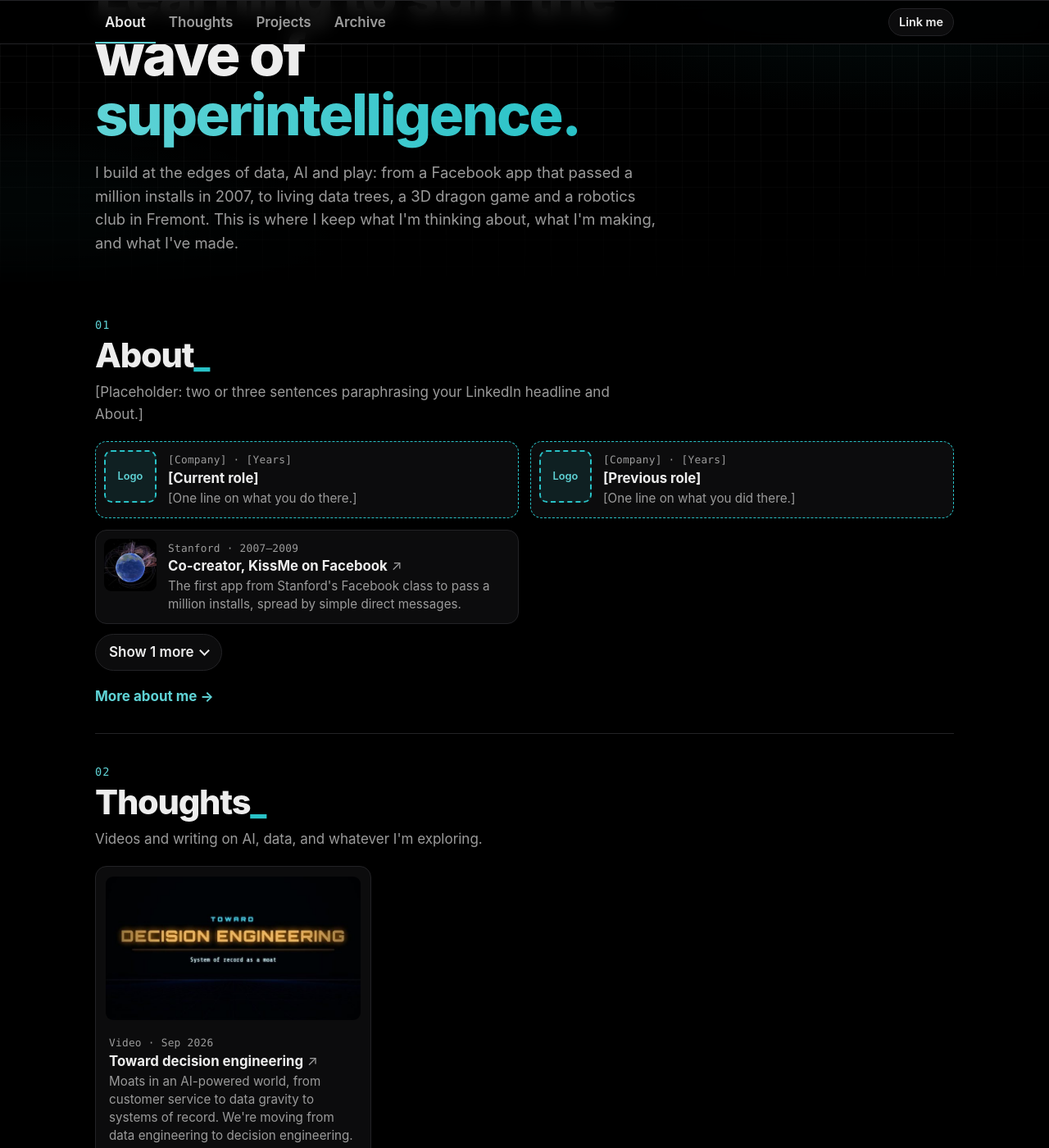
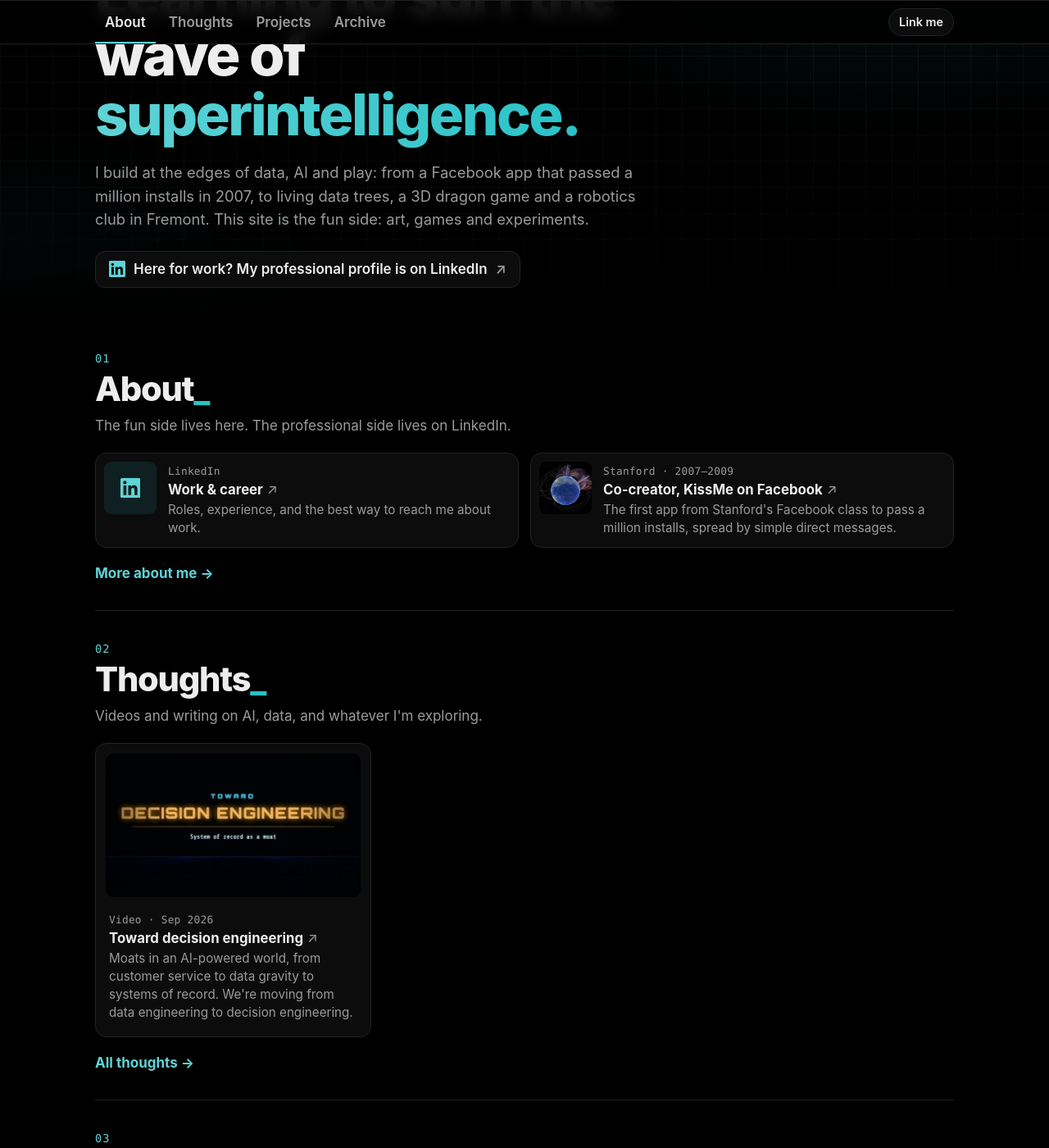
Before and after one commit to joelisjoel/joelisjoel.github.io, a Jekyll site: the page built from index.html, in a window 1280 px wide and 1400 px high, scrolled down 266 px. Shown: the whole window at 82% size. Built offline with Jekyll 4.4.1, drawn with Linux system fonts in a browser that asks for light colours.

Commit message:
Fun side here, work on LinkedIn: hand-off in the hero
- Hero: intro now says the site is the fun side, followed by a
  "Here for work? My professional profile is on LinkedIn" link
- About: drop the career placeholders (roles, education) since LinkedIn
  covers them; a Work & career card points to LinkedIn, KissMe stays

Co-Authored-By: Claude Opus 5.5 <noreply@anthropic.com>
Claude-Session: https://claude.ai/code/session_019C3MjovY97mk1cbe7h5pxm

```diff
--- a/_data/home.yml
+++ b/_data/home.yml
@@ -27,33 +27,31 @@ hero:
   intro: >-
     I build at the edges of data, AI and play: from a Facebook app that
     passed a million installs in 2007, to living data trees, a 3D dragon game
-    and a robotics club in Fremont. This is where I keep what I'm thinking
-    about, what I'm making, and what I've made.
+    and a robotics club in Fremont. This site is the fun side: art, games and
+    experiments.
+  # The hand-off for anyone here on business
+  work_label: "Here for work? My professional profile is on LinkedIn"
+  work_url: https://www.linkedin.com/in/joelisjoel
 
 sections:
   - id: about
     title: About
-    blurb: "[Placeholder: two or three sentences paraphrasing your LinkedIn headline and About.]"
+    blurb: The fun side lives here. The professional side lives on LinkedIn.
     page: /about/
     see_all: More about me
     style: list
-    # Longer bio for /about/. Placeholder until you send LinkedIn text.
+    # Longer text for /about/ (Markdown)
     long: >-
-      [Placeholder: a longer bio, three or four short paragraphs. Paste your
-      LinkedIn About and Experience (or a resume) and I'll paraphrase it here.]
+      This site is for art, games and experiments. For my professional
+      background, roles and how to reach me about work, see
+      [my LinkedIn profile](https://www.linkedin.com/in/joelisjoel).
     items:
-      - id: now
-        title: "[Current role]"
-        meta: "[Company] · [Years]"
-        blurb: "[One line on what you do there.]"
-        image_hint: Logo
-        todo: true
-      - id: before
-        title: "[Previous role]"
-        meta: "[Company] · [Years]"
-        blurb: "[One line on what you did there.]"
-        image_hint: Logo
-        todo: true
+      - id: work
+        title: Work & career
+        meta: LinkedIn
+        blurb: Roles, experience, and the best way to reach me about work.
+        icon: linkedin
+        url: https://www.linkedin.com/in/joelisjoel
       - id: kissme
         title: Co-creator, KissMe on Facebook
         meta: Stanford · 2007–2009
@@ -66,12 +64,6 @@ sections:
           growth from October 2007 to October 2009.
         image: /images/home/video-kissme.jpg
         url: https://www.youtube.com/watch?v=1nREHPymu_0
-      - id: school
-        title: "[Education]"
-        meta: "[School] · [Degree] · [Years]"
-        blurb: "[Optional one line.]"
-        image_hint: Logo
-        todo: true
 
   - id: thoughts
     title: Thoughts
--- a/_includes/hero.html
+++ b/_includes/hero.html
@@ -6,5 +6,8 @@
     {%- endif %}
     <h1>{{ h.headline_start }} <em>{{ h.headline_em }}</em></h1>
     <p class="intro">{{ h.intro }}</p>
+    {%- if h.work_url %}
+    <a class="handoff" href="{{ h.work_url }}" rel="noopener">{% include icon.html name="linkedin" %}<span>{{ h.work_label }}</span><span class="arrow" aria-hidden="true">↗</span></a>
+    {%- endif %}
   </div>
 </section>
--- a/assets/site.css
+++ b/assets/site.css
@@ -250,6 +250,30 @@ summary:focus-visible {
   font-size: 1.15rem;
 }
 
+
+/* "Here for work?" hand-off to LinkedIn */
+.handoff {
+  display: inline-flex;
+  align-items: center;
+  gap: 10px;
+  max-width: 100%;
+  margin-top: 24px;
+  padding: 10px 16px;
+  border: 1px solid var(--line);
+  border-radius: 12px;
+  background: var(--surface);
+  font-weight: 600;
+  line-height: 1.35;
+  text-decoration: none;
+}
+
+.handoff svg { flex: none; width: 20px; height: 20px; fill: var(--accent); }
+
+.handoff .arrow { color: var(--muted); }
+
+.handoff:hover { border-color: var(--accent); }
+
+.handoff:hover .arrow { color: var(--accent); }
 
 /* ---------- Sections ---------- */
 
```
